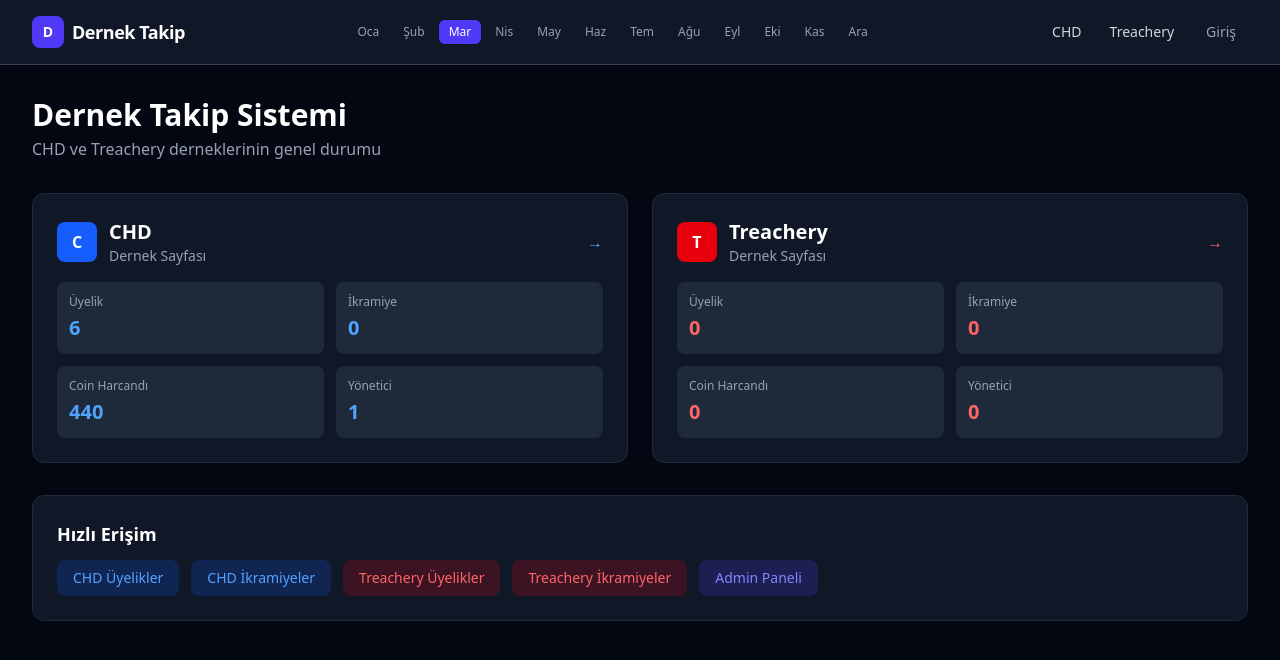
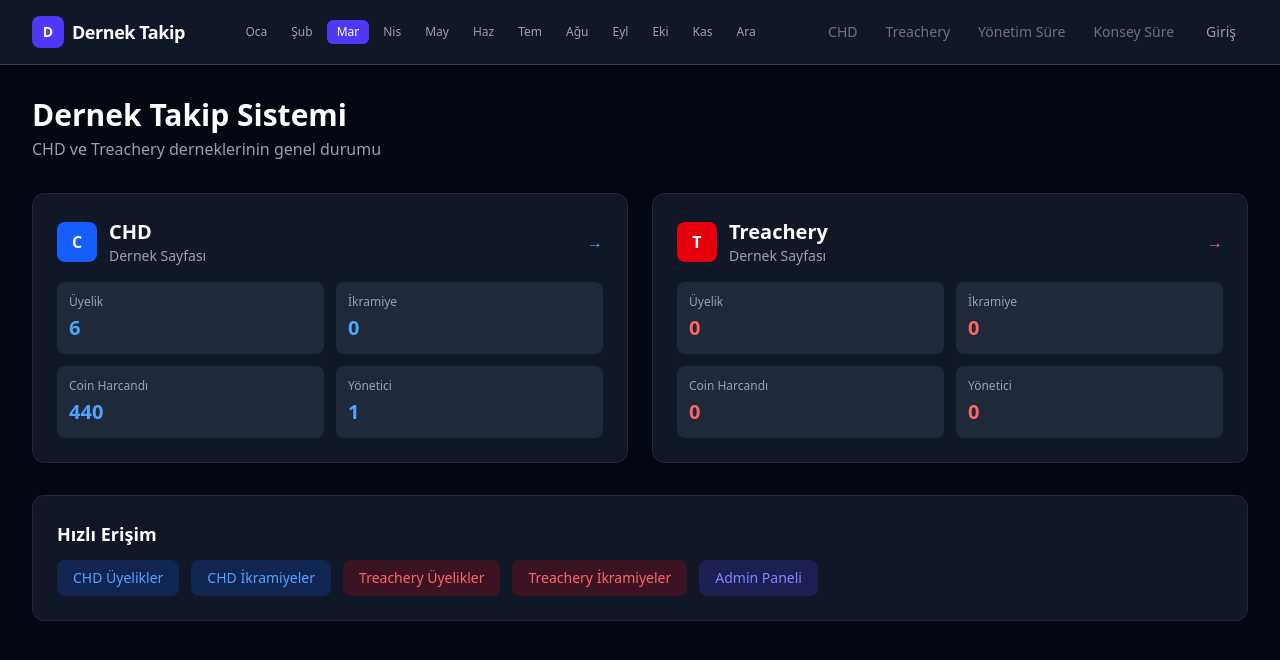
Before and after one commit to Clicster/dernek-yonetim, a Next.js app: page / in a window 1280 px wide. Shown: the top 660 px of the page. Built offline with nearby package versions, Linux system fonts and the light colour scheme; no server answers.

Commit message:
Navbar her zaman tüm linkleri gösterir, giriş yapılmamışsa /giris'e yönlendirir

```diff
--- a/components/Navbar.tsx
+++ b/components/Navbar.tsx
@@ -6,8 +6,48 @@ import { useEffect, useState } from "react";
 import { useAy } from "@/lib/ay-context";
 import { AYLAR } from "@/lib/types";
 import type { UserDef } from "@/lib/auth";
+import type { AppRouterInstance } from "next/dist/shared/lib/app-router-context.shared-runtime";
 
 type UserInfo = (UserDef & { username: string }) | { username: null };
+
+function NavItem({
+  label,
+  href,
+  active,
+  activeClass,
+  allowed,
+  router,
+}: {
+  label: string;
+  href: string;
+  active: boolean;
+  activeClass: string;
+  allowed: boolean;
+  router: AppRouterInstance;
+}) {
+  const handleClick = (e: React.MouseEvent) => {
+    if (!allowed) {
+      e.preventDefault();
+      router.push("/giris");
+    }
+  };
+
+  return (
+    <Link
+      href={href}
+      onClick={handleClick}
+      className={`px-3 py-2 rounded-md text-sm font-medium transition-colors ${
+        active && allowed
+          ? activeClass
+          : allowed
+          ? "text-gray-300 hover:text-white hover:bg-gray-700"
+          : "text-gray-500 hover:text-gray-300 hover:bg-gray-800 cursor-pointer"
+      }`}
+    >
+      {label}
+    </Link>
+  );
+}
 
 export default function Navbar() {
   const pathname = usePathname();
@@ -30,7 +70,8 @@ export default function Navbar() {
   };
 
   const isLoggedIn = !!user.username;
-  const canSeeDernek = !isLoggedIn || (user as UserDef).canSeeDernek;
+  // Giriş yapılmamışsa false → NavItem /giris'e yönlendirir
+  const canSeeDernek = isLoggedIn && (user as UserDef).canSeeDernek;
   const canSeeYonetim = isLoggedIn && (user as UserDef).canSeeYonetimSure;
   const canSeeKonsey = isLoggedIn && (user as UserDef).canSeeKonseySure;
   const canSeeAdmin = isLoggedIn && (user as UserDef).canSeeAdmin;
@@ -69,59 +110,44 @@ export default function Navbar() {
 
           {/* Linkler */}
           <div className="flex items-center gap-1 shrink-0">
-            {/* Dernekler */}
-            {canSeeDernek && (
-              <>
-                <Link
+
+            {/* Dernekler — her zaman görünür */}
+            <NavItem
+              label="CHD"
               href="/chd"
-                  className={`px-3 py-2 rounded-md text-sm font-medium transition-colors ${
-                    pathname.startsWith("/chd")
-                      ? "bg-blue-600 text-white"
-                      : "text-gray-300 hover:text-white hover:bg-gray-700"
-                  }`}
-                >
-                  CHD
-                </Link>
-                <Link
+              active={pathname.startsWith("/chd")}
+              activeClass="bg-blue-600 text-white"
+              allowed={canSeeDernek}
+              router={router}
+            />
+            <NavItem
+              label="Treachery"
               href="/treachery"
-                  className={`px-3 py-2 rounded-md text-sm font-medium transition-colors ${
-                    pathname.startsWith("/treachery")
-                      ? "bg-red-600 text-white"
-                      : "text-gray-300 hover:text-white hover:bg-gray-700"
-                  }`}
-                >
-                  Treachery
-                </Link>
-              </>
-            )}
+              active={pathname.startsWith("/treachery")}
+              activeClass="bg-red-600 text-white"
+              allowed={canSeeDernek}
+              router={router}
+            />
 
-            {/* Yönetim Süre */}
-            {canSeeYonetim && (
-              <Link
+            {/* Yönetim Süre — her zaman görünür */}
+            <NavItem
+              label="Yönetim Süre"
               href="/yonetim-sure"
-                className={`px-3 py-2 rounded-md text-sm font-medium transition-colors ${
-                  pathname.startsWith("/yonetim-sure")
-                    ? "bg-emerald-600 text-white"
-                    : "text-gray-300 hover:text-white hover:bg-gray-700"
-                }`}
-              >
-                Yönetim Süre
-              </Link>
-            )}
+              active={pathname.startsWith("/yonetim-sure")}
+              activeClass="bg-emerald-600 text-white"
+              allowed={canSeeYonetim}
+              router={router}
+            />
 
-            {/* Konsey Süre */}
-            {canSeeKonsey && (
-              <Link
+            {/* Konsey Süre — her zaman görünür */}
+            <NavItem
+              label="Konsey Süre"
               href="/konsey-sure"
-                className={`px-3 py-2 rounded-md text-sm font-medium transition-colors ${
-                  pathname.startsWith("/konsey-sure")
-                    ? "bg-purple-600 text-white"
-                    : "text-gray-300 hover:text-white hover:bg-gray-700"
-                }`}
-              >
-                Konsey Süre
-              </Link>
-            )}
+              active={pathname.startsWith("/konsey-sure")}
+              activeClass="bg-purple-600 text-white"
+              allowed={canSeeKonsey}
+              router={router}
+            />
 
             {/* Admin */}
             {canSeeAdmin && (
@@ -139,12 +165,15 @@ export default function Navbar() {
 
             {/* Giriş / Çıkış */}
             {isLoggedIn ? (
+              <div className="ml-1 flex items-center gap-2">
+                <span className="text-xs text-gray-500 hidden sm:block">{user.username}</span>
                 <button
                   onClick={handleLogout}
-                className="ml-1 px-3 py-2 rounded-md text-sm font-medium text-gray-400 hover:text-white hover:bg-gray-700 transition-colors"
+                  className="px-3 py-2 rounded-md text-sm font-medium text-gray-400 hover:text-white hover:bg-gray-700 transition-colors"
                 >
                   Çıkış
                 </button>
+              </div>
             ) : (
               <Link
                 href="/giris"
--- a/middleware.ts
+++ b/middleware.ts
@@ -40,9 +40,12 @@ export function middleware(request: NextRequest) {
     }
   }
 
-  // Dernek sayfaları — viewer kullanıcılar göremez
+  // Dernek sayfaları — giriş zorunlu, viewer kullanıcılar göremez
   if (pathname.startsWith("/chd") || pathname.startsWith("/treachery")) {
-    if (user && !user.canSeeDernek) {
+    if (!user) {
+      return NextResponse.redirect(new URL("/giris", request.url));
+    }
+    if (!user.canSeeDernek) {
       return NextResponse.redirect(new URL("/erisim-yok", request.url));
     }
   }
```
Lines whose indentation alone changed are shown as unchanged.
